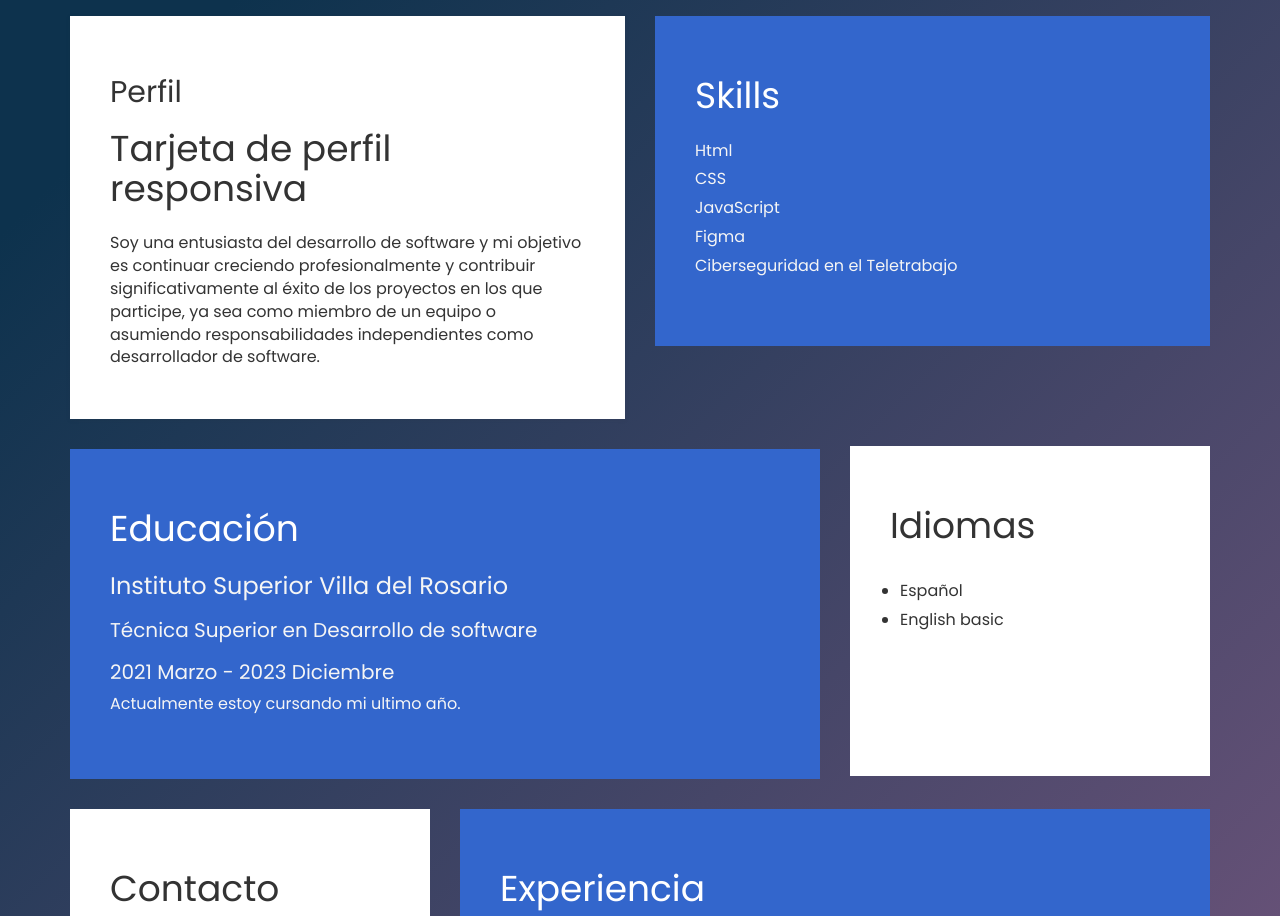
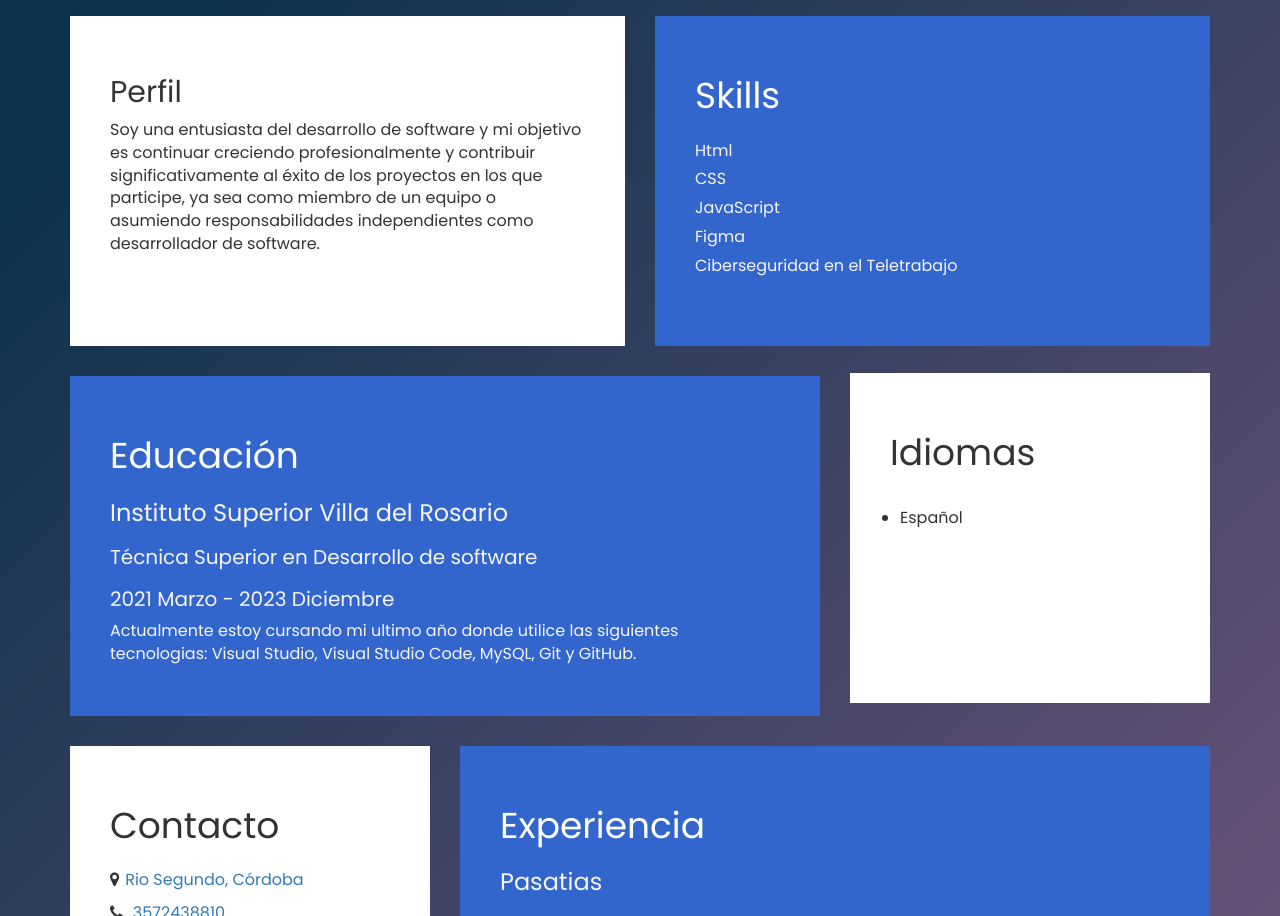
Before and after one commit to Intza97/CurriculumWeb, a plain HTML site: page index.html in a window 1280 px wide. Shown: the part 660-1576 px from the top of the page. Drawn offline with Linux system fonts and the light colour scheme.

Commit message:
algun comentario del cambio

```diff
--- a/index.html
+++ b/index.html
@@ -45,7 +45,6 @@
         <div class="col-md-6 col-sm-12">
           <div class="about">
             <h3 class="accent">Perfil</h3>
-            <h2>Tarjeta de perfil responsiva</h2>
             <p>
               Soy una entusiasta del desarrollo de software y mi objetivo es
               continuar creciendo profesionalmente y contribuir
@@ -88,7 +87,9 @@
               <h5>2021 Marzo - 2023 Diciembre</h5>
             </div>
             <p class="education-description">
-              Actualmente estoy cursando mi ultimo año.
+              Actualmente estoy cursando mi ultimo año donde utilice las
+              siguientes tecnologias: Visual Studio, Visual Studio Code, MySQL,
+              Git y GitHub.
             </p>
           </div>
         </div>
@@ -97,7 +98,6 @@
             <h2>Idiomas</h2>
             <ul>
               <li>Español</li>
-              <li>English basic</li>
             </ul>
           </div>
         </div>
```
